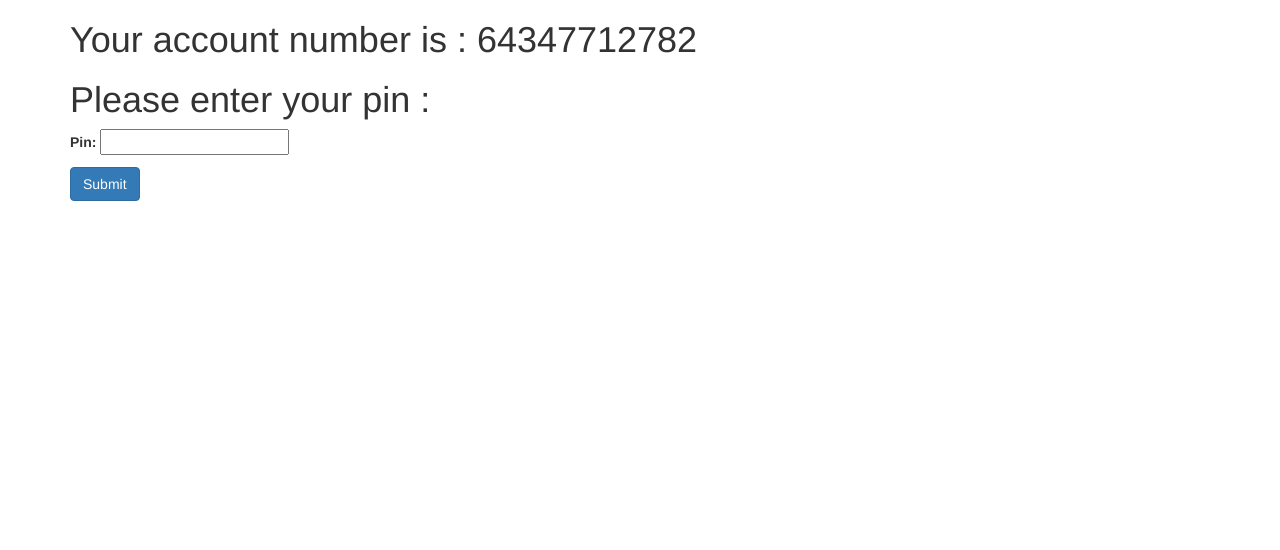
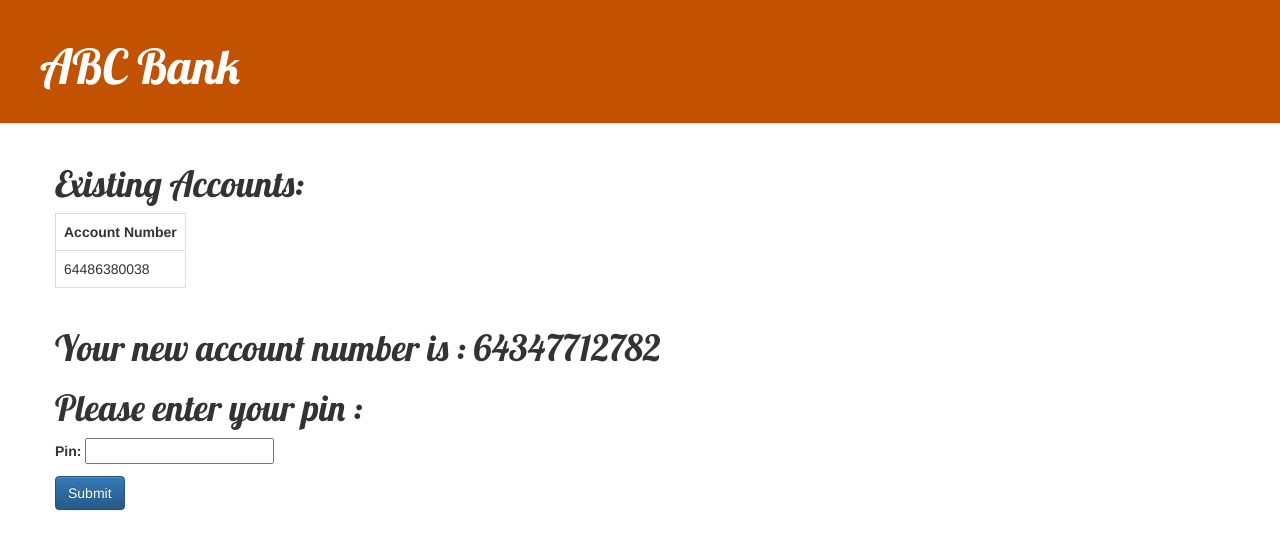
Before and after one commit to vedanthraja/Banking-System, a Django app: page /2 in a window 1280 px wide. Shown: the top 550 px of the page. Run offline with Django 3.2, Linux system fonts and the light colour scheme; data comes from the database, SQL or seed files in the repository; both versions use the stored data as it was after the commit; some libraries are stand-ins or nearby versions.

Commit message:
Added multiple accts for single customer,Some form changes

```diff
--- a/bank/forms.py
+++ b/bank/forms.py
@@ -5,6 +5,20 @@ class NewCustomerForm(forms.ModelForm):
     class Meta:
         model = customer
         fields = '__all__'
+        labels = {'pan':'PAN Number',
+                'fname':'First Name',
+                'mname':'Middle Name',
+                'lname':'Last Name',
+                'date_birth':'Date of Birth',
+                'address1':'Address Line 1',
+                'address2':'Address Line 2',
+                'address3':'Address Line 3'}
+        widgets = {'date_birth':forms.SelectDateWidget(years = range(1900,2020))}
+
+class AddAcctForm(forms.Form):
+    pan = forms.CharField(label = 'PAN', max_length = 10)
+    fname = forms.CharField(label = 'First Name')
+    lname = forms.CharField(label = 'Last Name')
 
 class PinForm(forms.ModelForm):
     class Meta:
@@ -16,6 +30,7 @@ class LoginForm(forms.ModelForm):
     class Meta:
         model = account
         fields = ('acct_no', 'pin')
+        widgets = {'pin' : forms.PasswordInput()}#Check
 
 class TransactionForm(forms.Form):
     amt = forms.DecimalField(label = 'Amount', max_digits = 12, decimal_places = 2)
--- a/bank/models.py
+++ b/bank/models.py
@@ -28,7 +28,7 @@ class cust_phone(models.Model):
 class account(models.Model):
     acct_no = models.CharField(max_length = 13, primary_key = True)
     customer = models.ForeignKey(customer,default = "", on_delete = models.CASCADE)
-    pin = models.PositiveSmallIntegerField()
+    pin = models.PositiveIntegerField()
     balance = models.DecimalField(max_digits = 12, decimal_places = 2)
 
     def __str__(self):
--- a/bank/templates/bank/account_pin.html
+++ b/bank/templates/bank/account_pin.html
@@ -1,21 +1,31 @@
-<!DOCTYPE html>
-<html lang="en" dir="ltr">
-  <head>
-    <meta charset="utf-8">
-    <title>Account</title>
-      <link rel="stylesheet" href="https://maxcdn.bootstrapcdn.com/bootstrap/3.3.7/css/bootstrap.min.css" integrity="sha384-BVYiiSIFeK1dGmJRAkycuHAHRg32OmUcww7on3RYdg4Va+PmSTsz/K68vbdEjh4u" crossorigin="anonymous">
-  </head>
-  <body>
-    <div class="container">
-      <h1>Your account number is : {{acct_no}}</h1>
+{% extends 'bank/base.html' %}
+  {% block content %}
+    <style>
+    td, th {
+            border: 1px solid #dddddd;
+            text-align: left;
+            padding: 8px;
+            }
+    </style>
+      {% if all_acct %}
+      <h1>Existing Accounts:</h1>
+      <table>
+        <tr>
+            <th>Account Number</th>
+        </tr>
+      {% for acc in all_acct %}
+      <tr>
+        <td>{{acc.acct_no}}</td>
+      </tr>
+      {% endfor %}
+    </table>
+      {% endif %}
+      <br>
+      <h1>Your new account number is : {{acct_no}}</h1>
       <h1>Please enter your pin :</h1>
-      <form method="post">
+      <form method="post" autocomplete="off">
         {{ form1.as_p }}
         {% csrf_token %}
         <input type="submit" class='btn btn-primary' name="" value="Submit">
-
       </form>
-
-    </div>
-  </body>
-</html>
+  {% endblock %}
--- a/bank/templates/bank/acct_details.html
+++ b/bank/templates/bank/acct_details.html
@@ -4,7 +4,7 @@
     <h2>Welcome {{acct.customer}}</h2>
     <h2>Balance is : {{acct.balance}}</h2>
     <h2>Transfer Money</h2>
-    <form method="POST" class="post-form">{% csrf_token %}
+    <form method="POST" class="post-form" autocomplete="off">{% csrf_token %}
         {{ transForm.as_p }}    <!--render form as paragrah. Will wrap the form in <p> tags-->
         <button type="submit" class="btn btn-default">Transfer</button>
     </form>
--- a/bank/templates/bank/acct_statement.html
+++ b/bank/templates/bank/acct_statement.html
@@ -9,6 +9,7 @@
                     padding: 8px;
                     }
     </style>
+    {% if q1 %}
     <table>
         <tr>
             <th>Date & Time</th>
@@ -38,6 +39,9 @@
 
     {% endfor %}
     </table>
+    {% else %}
+    <h3>No statement to show</h3>
+    {% endif %}
     <h4>Current Balance: {{user_acct.balance}}</h4>
     <br>
     <button type="button" class="btn btn-default" onclick = window.print()>Print</button>
--- a/bank/templates/bank/create_account.html
+++ b/bank/templates/bank/create_account.html
@@ -1,7 +1,7 @@
 {% extends 'bank/base.html'%}
   {% block content %}
       <h1>Please sign up here</h1>
-      <form method="post">
+      <form method="post" autocomplete="off">
         {{ form.as_p }}
         {% csrf_token %}
         <input type="submit" class='btn btn-primary' name="" value="Submit">
--- a/bank/templates/bank/index.html
+++ b/bank/templates/bank/index.html
@@ -1,6 +1,7 @@
 {% extends 'bank/base.html' %}
 {% block content %}
   <h1>Welcome to ABC Bank</h1>
-  <a href="create/" class = "btn btn-primary">Register</a>
+  <a href="create/" class = "btn btn-primary">New Customer Registration</a>
+  <a href="add/" class = "btn btn-primary">Add Account (Existing Customer)</a>
   <a href="login/" class="btn btn-primary">Login</a>
 {% endblock %}
--- a/bank/templates/bank/login_page.html
+++ b/bank/templates/bank/login_page.html
@@ -2,9 +2,9 @@
 
 {% block content %}
     <h2>Login</h2>
-    <form method="POST" class="post-form">{% csrf_token %}
+    <form method="POST" class="post-form" autocomplete="off">{% csrf_token %}
         {{ form.as_p }}    <!--render form as paragrah. Will wrap the form in <p> tags-->
-        <button type="submit" class="btn btn-default">Login</button>
+        <button type="submit" class="btn btn-primary">Login</button>
     </form>
     {% for msg in messages %}
     <p style = color:red >{{msg}}</p>
--- a/bank/urls.py
+++ b/bank/urls.py
@@ -7,4 +7,5 @@ urlpatterns = [
     path('login/',views.login_page, name = "login_page"),
     path('<int:acct_no>/',views.acct_details, name= "acct_details"),
     path('<int:acct_no>/statement/',views.acct_statement, name = "acct_statement"),
+    path('add/',views.cust_add_acct, name = "cust_add_acct"),
 ]
--- a/bank/views.py
+++ b/bank/views.py
@@ -1,7 +1,7 @@
 from django.shortcuts import render, get_object_or_404
 from .models import customer, account, trans_info
 from django.utils import timezone
-from .forms import LoginForm, TransactionForm, PinForm, NewCustomerForm
+from .forms import LoginForm, TransactionForm, PinForm, NewCustomerForm, AddAcctForm
 from django.shortcuts import redirect
 from django.contrib.auth import authenticate, login
 from django.contrib import messages
@@ -26,19 +26,34 @@ def create(request):
 
     return render(request,'bank/create_account.html',{'form':form})
 
+def cust_add_acct(request):
+    if request.method == 'POST':
+        pan = request.POST.get('pan')
+        fname = request.POST.get('fname')
+        lname = request.POST.get('lname')
+        old_cust = customer.objects.filter(pan = pan, fname = fname, lname = lname).first()
+        if old_cust is not None:
+            return redirect(pinnumber,pan=pan)
+        else:
+            messages.info(request, '* No records found')
+            return redirect('cust_add_acct')
+    form1 = AddAcctForm()
+    return render(request, 'bank/add_acct_new.html',{'form1':form1})
+
 def pinnumber(request,pan):
 
     form1 = PinForm()
     balance = 0
     acct_no = random.randrange(64000000000,65000000000)
-
+    old_cust = customer.objects.get(pan = pan)
+    all_acct = account.objects.filter(customer = old_cust)
     if request.method== "POST":
         pin = request.POST.get('pin')
         pann = customer.objects.filter(pan=pan).first()
         t = account(acct_no=acct_no,customer=pann,pin=pin,balance=balance)
         t.save()
-        return redirect('index')
-    return render(request,'bank/account_pin.html',{'form1':form1,'acct_no':acct_no})
+        return redirect('login_page')
+    return render(request,'bank/account_pin.html',{'form1':form1,'acct_no':acct_no,'all_acct':all_acct})
 
 
 def login_page(request):
@@ -49,7 +64,7 @@ def login_page(request):
         if user is not None:
             return redirect('acct_details', acct_no=acct_no)
         else:
-            messages.info(request, '* Account No.(12 digit) or Pin(6 digit) is incorrect')
+            messages.info(request, '* Account No.(11 digit) or Pin is incorrect')
             return redirect('login_page')
     form = LoginForm()
     return render(request, 'bank/login_page.html', {'form':form})
```
Also changed, not shown: bank/templates/bank/add_acct_new.html (added, +13 -0 lines), bank/migrations/0002_auto_20201010_2112.py (added), db.sqlite3.
